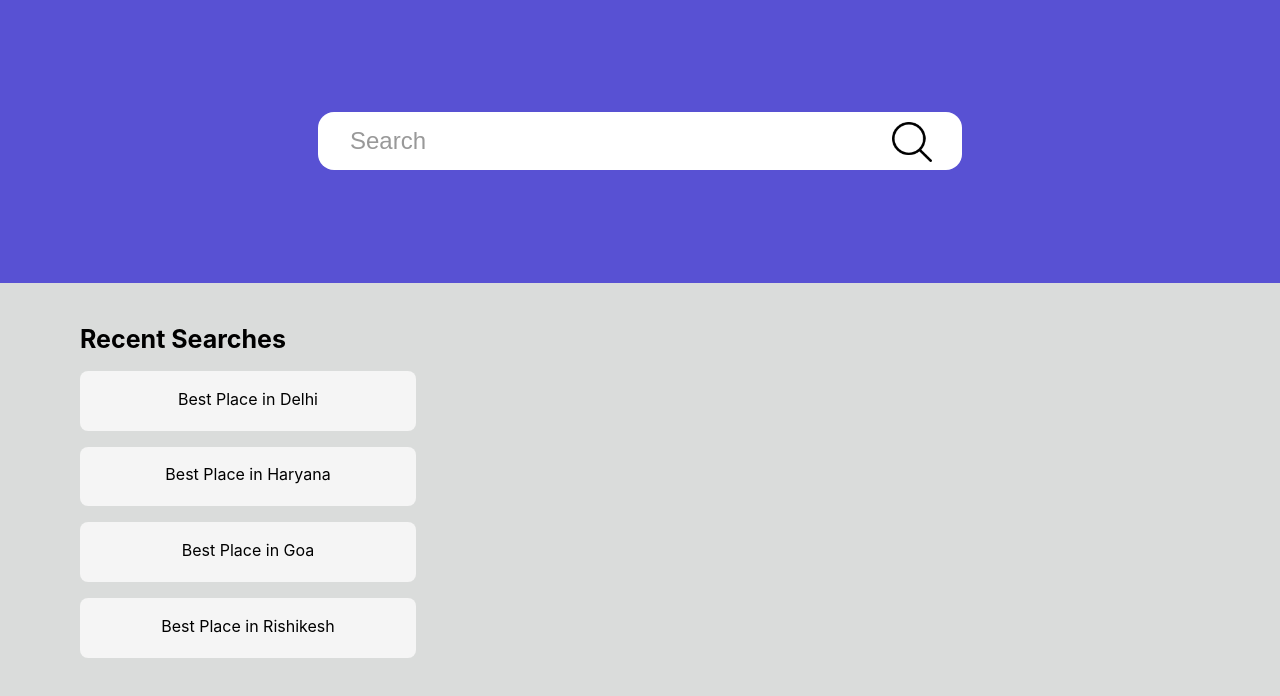
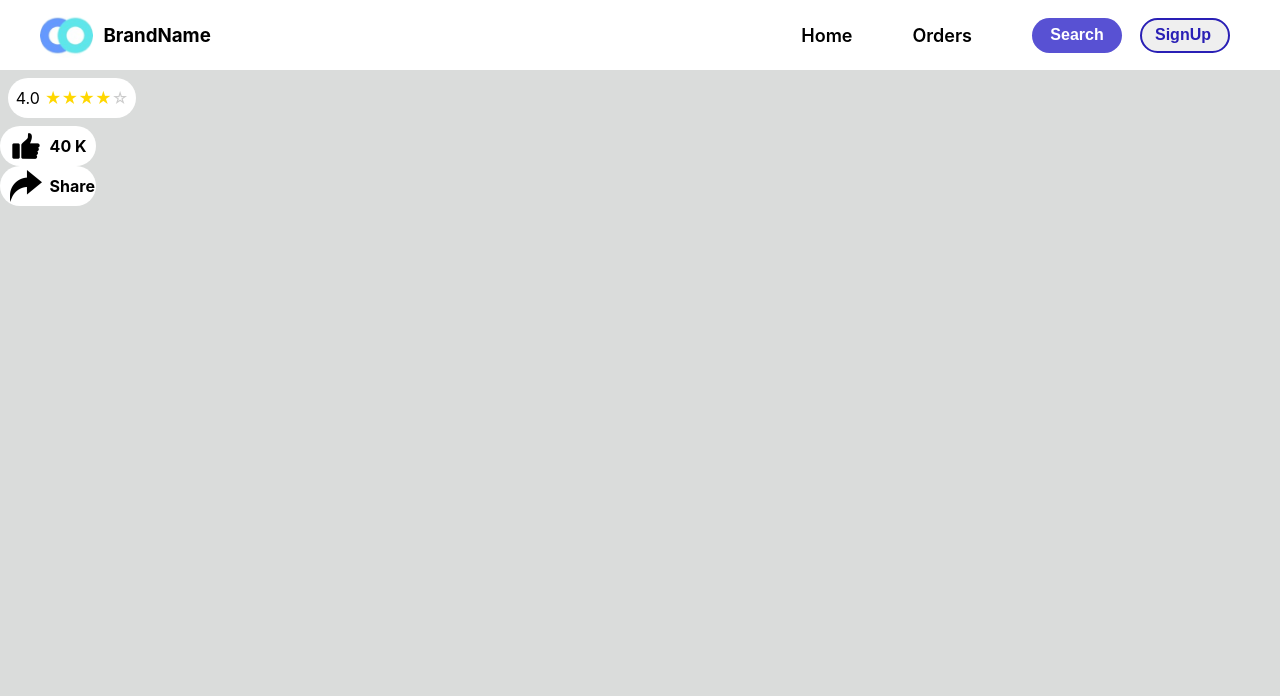
Before and after one commit to imdeepakvermaa/App01, a React (Create React App) app: page / in a window 1280 px wide. Shown: the top 696 px of the page. Built offline with nearby package versions, Linux system fonts and the light colour scheme.

Commit message:
Adding Rating,Like,Share Component

```diff
--- a/src/App.css
+++ b/src/App.css
@@ -75,3 +75,157 @@ input::placeholder {
 .recentsearcheslist{
   margin: -0.5rem 0rem 0rem 4rem;
 }
+/* HomePage */
+.HomePageDiv1{
+  background-color: var(--primary-color);
+  padding: 7rem 5rem 7rem 5rem;
+}
+.HeroImg1{
+  margin: 5rem 5rem 5rem 13rem;
+  height: 20rem;
+  width: 20rem;
+}
+.HeroPara1{
+  height: 20rem;
+  width: 40rem;
+  margin: -25rem 5rem 5rem 50rem;
+}
+.HeroImg2{
+  margin: 5rem 5rem 5rem 60rem;
+  height: 20rem;
+  width: 20rem;
+}
+.HeroPara2{
+  margin: -25rem 5rem 5rem 3rem;
+  height: 20rem;
+  width: 40rem;
+}
+
+.Logo{
+  display: flex;
+  justify-content: center;
+  align-items: center;
+  gap: 10px;
+
+}
+
+
+.Logo img{
+  height: 45px;
+
+}
+
+.Header{
+  height: 70px;
+  display: flex;
+  padding-left: 40px;
+  padding-right: 40px;
+
+  justify-content: space-between;
+  align-items: center;
+  background-color: white;
+
+
+}
+
+.Second-part-nav-bar{
+  display: flex;
+}
+
+.Elements{
+  display: flex;
+  justify-content: center;
+  align-items: center;
+  list-style-type: none;
+  gap: 60px;
+  padding: 10px;
+  font-weight: 600;
+  font-size: large;
+}
+.Elements :hover{
+  cursor: pointer;
+}
+
+
+/* Sign in / up button  */
+.SearchButton{
+  height: 35px;
+  width: 90px;
+  background-color: #5851D3;
+  color: white;
+  font-weight: 700;
+  border-radius: 50px;
+  font-size: medium;
+  border:none;
+
+
+
+
+}
+
+.SignButton{
+  height: 35px;
+  width: 90px;
+  color: #291fb5;
+  font-weight: 700;
+  border-radius: 50px;
+  font-size: medium;
+  border: 2px solid #291fb5;
+  padding-right: 10px;
+
+}
+
+.btn{
+  display: flex;
+  gap: 18px;
+}
+.RatingCard{
+  background-color: #fff;
+  height: 2.5rem;
+  width: 8rem;
+  margin: 0.5rem;
+  border-radius: 2rem;
+  display: flex;
+  justify-content: center;
+  align-items: center;
+  gap: 5px;
+
+}
+.star {
+  display: inline-block;
+  color: #FFD700;
+
+}
+.empty-star{
+  display: inline-block;
+  color: #ccc;
+}
+.LikeCardImg{
+  height: 2rem;
+  width: 2rem;
+  margin-left: 0.6rem;
+}
+.LikeCard{
+  background-color: #fff;
+  width: 6rem;
+  height: 2.5rem;
+  border-radius: 2rem;
+  display: flex;
+  align-items: center;
+  gap: 0.5rem;
+}
+.LikeCard:hover {
+  border: 2px solid #5851D3;
+}
+.ShareCard{
+  background-color: #fff;
+  width: 6rem;
+  height: 2.5rem;
+  border-radius: 2rem;
+  display: flex;
+  align-items: center;
+  gap: 0.5rem;
+}
+.ShareCard:hover {
+  border: 2px solid #5851D3;
+}
--- a/src/App.js
+++ b/src/App.js
@@ -1,9 +1,19 @@
 import './App.css';
-import SearchPage from './Pages/SearchPage';
+// import SearchPage from './Pages/SearchPage';
+import Header from './Components/Header';
+import Home from './Pages/Home';
+import RatingCard from './Components/RatingCard';
+import LikeCard from './Components/LikeCard';
+import ShareCard from './Components/ShareCard';
 function App() {
   return (
     <div className="App">
-      <SearchPage/>
+      <Header/>
+      {/* <SearchPage/> */}
+      {/* <Home/> */}
+      <RatingCard/>
+      <LikeCard/>
+      <ShareCard/>
     </div>
   );
 }
--- /dev/null
+++ b/src/Components/LikeCard.js
@@ -0,0 +1,11 @@
+import React from 'react';
+import like from "../Assets/like.png"
+function LikeCard({text="Data is Loaded Succesfully"}){
+    return(
+        <div className="LikeCard">
+            <img className="LikeCardImg" src={like} alt="Likes"/>
+            <p><strong>40 K</strong></p>
+        </div>
+    )
+}
+export default LikeCard;
--- /dev/null
+++ b/src/Components/RatingCard.js
@@ -0,0 +1,11 @@
+import React from 'react';
+import StarRating from './StarRating';
+function RatingCard(){
+    return(
+        <div className="RatingCard">
+            <p>4.0</p>
+            <StarRating rating={4} />
+        </div>
+    )
+}
+export default RatingCard;
--- /dev/null
+++ b/src/Components/ShareCard.js
@@ -0,0 +1,11 @@
+import React from 'react';
+import share from "../Assets/share.png"
+function ShareCard({text="Data is Loaded Succesfully"}){
+    return(
+        <div className="ShareCard">
+            <img className="LikeCardImg" src={share} alt="Share"/>
+            <p><strong>Share</strong></p>
+        </div>
+    )
+}
+export default ShareCard;
--- /dev/null
+++ b/src/Components/StarRating.js
@@ -0,0 +1,17 @@
+import React from 'react'
+function StarRating({rating}){
+    const ratingArray = Array.from({ length: rating });
+    const emptyStar = Array.from({ length: 5 - rating });
+
+    return(
+    <div className="rating">
+    {ratingArray.map((_, index) => (
+        <span className="star">&#9733;</span>
+      ))}
+    {emptyStar.map((_, index) => (
+        <span className="empty-star">&#9734;</span>
+      ))}
+    </div>
+    );
+}
+export default StarRating;
```
Also changed, not shown: src/Pages/ProductLandingPage.js (added, +9 -0 lines), src/Assets/like.png (added), src/Assets/share.png (added).
